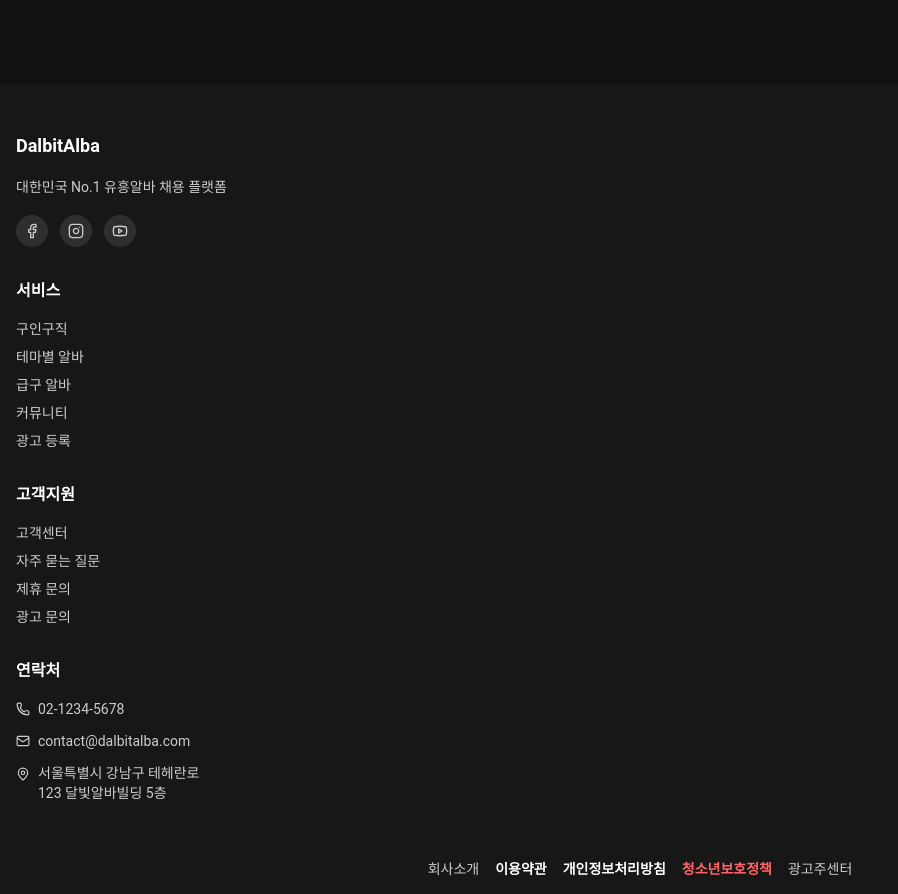
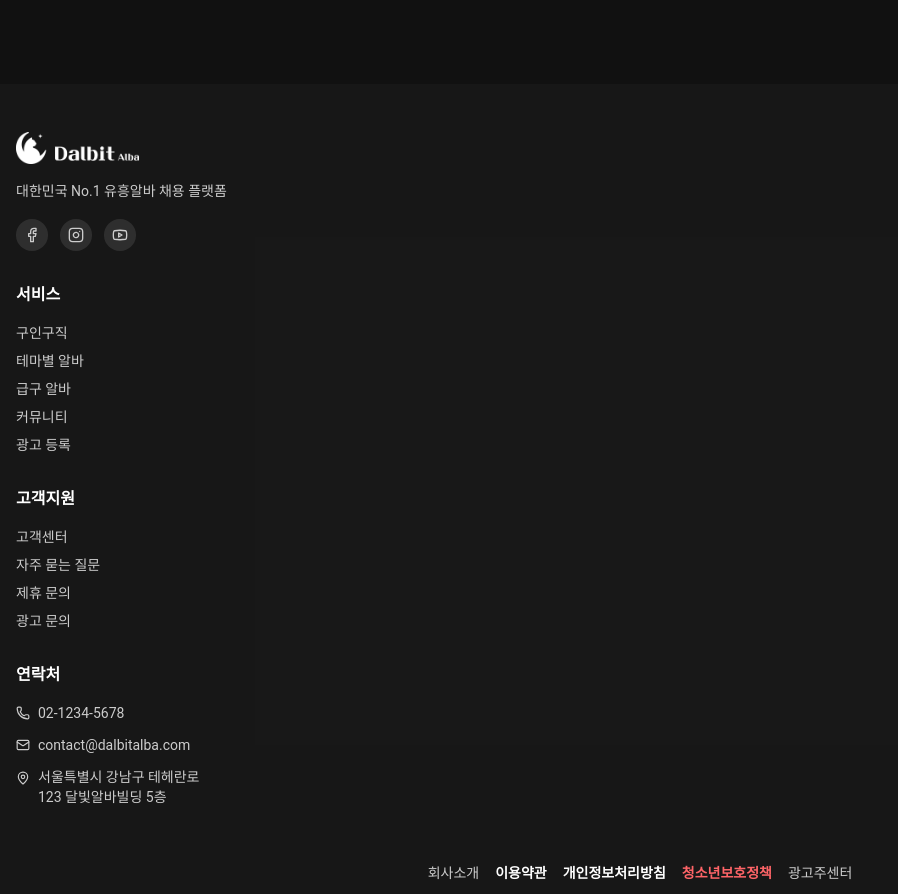
Before and after one commit to teo53/modification-page, a React (Vite) app: page /login in a window 1280 px wide. Shown: the part 780-1674 px from the top of the page, without its empty margins (0-898 px from the left). Built offline with nearby package versions, Linux system fonts and the light colour scheme; what react-quill-new would draw is missing.

Commit message:
feat: add logo to Footer component

```diff
--- a/src/components/layout/Footer.tsx
+++ b/src/components/layout/Footer.tsx
@@ -14,7 +14,9 @@ const Footer: React.FC = () => {
                 <div className="grid md:grid-cols-4 gap-8 mb-8">
                     {/* Company Info */}
                     <div className="space-y-4">
-                        <h3 className="text-lg font-bold text-white mb-4">DalbitAlba</h3>
+                        <Link to="/" className="block">
+                            <img src="/logo-horizontal-white.png" alt="달빛알바" className="h-8 object-contain" />
+                        </Link>
                         <p className="text-sm text-text-muted leading-relaxed">
                             대한민국 No.1 유흥알바 채용 플랫폼
                         </p>
```
